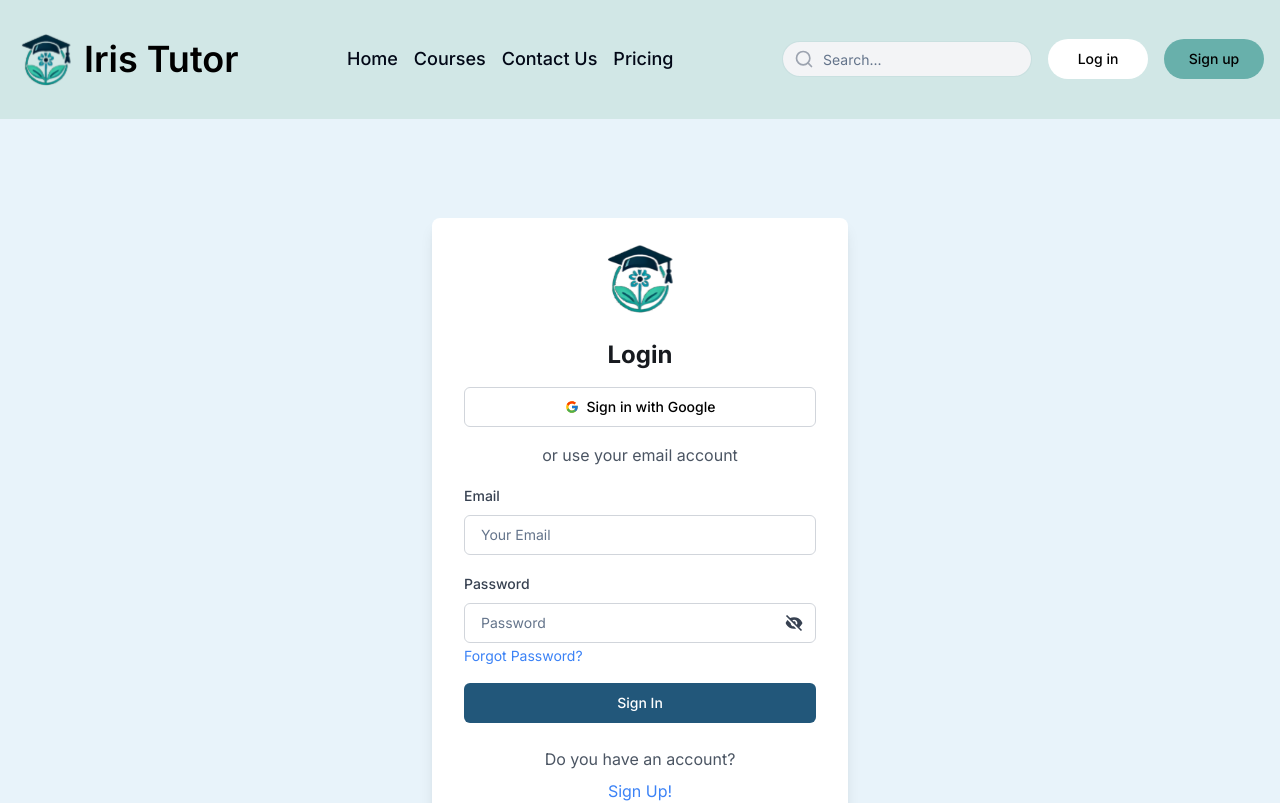
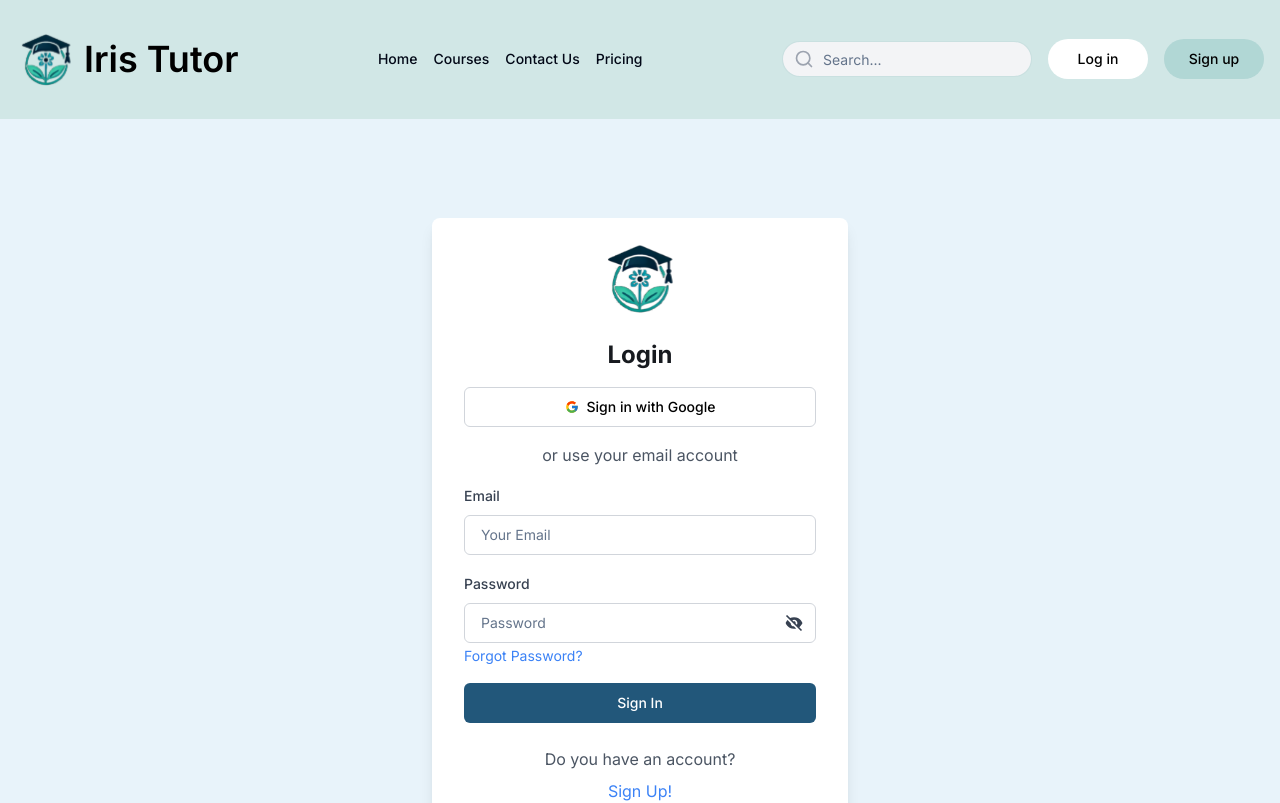
Before and after one commit to Vineeshau/Iris-tutor, a Next.js app: page /signin in a window 1280 px wide. Shown: the top 803 px of the page. Built offline with nearby package versions, Linux system fonts and the light colour scheme.

Commit message:
landing page

```diff
--- a/src/Components/dashboard/navbar.js
+++ b/src/Components/dashboard/navbar.js
@@ -1,9 +1,15 @@
-import React from 'react'
+import React from 'react';
 
-function navbar() {
+function Navbar() {
   return (
-     <div className="flex-1 p-10 ml-60">
-      <h1 className="text-3xl font-semibold mb-5">Welcome Back!</h1>
+    <div className="flex-1 p-10 ml-60">
+      {/* Welcome message */}
+      <div className="mb-5">
+        <h1 className="text-3xl font-semibold mb-5 text-green-400">Welcome to Teacher Dashboard!</h1>
+      </div>
+
+      {/* Existing content */}
+      {/* <h1 className="text-3xl font-semibold mb-5">Welcome Back!</h1> */}
       <div className="mb-5">
         <h2 className="text-xl font-semibold mb-3">My Overview</h2>
         <div className="bg-gray-100 p-4 rounded-lg mb-4">
@@ -56,7 +62,7 @@ function navbar() {
         </div>
       </div>
     </div>
-  )
+  );
 }
 
-export default navbar
+export default Navbar;
--- a/src/Components/landing_page/hero_one.js
+++ b/src/Components/landing_page/hero_one.js
@@ -49,9 +49,9 @@ const HeroOne = ({ className = "" }) => {
       {/* Second Column: Image */}
       <div className="relative flex items-center justify-center md:w-1/2">
         {/* Gray Rounded Shape */}
-        <div className="absolute rounded-full bg-[rgba(104,176,171,0.3)] w-48 h-48 right-20"></div>
+        <div className="absolute rounded-full bg-[rgba(104,176,171,0.3)] md:w-32 md:h-32 lg:w-24 lg:h-24 xl:w-48 xl:h-48 md:right-4 lg:right-20 xl:right-20 md:top-28"></div>
         {/* Blue Rounded Shape */}
-        <div className="absolute rounded-full bg-[rgba(34,87,122,0.30)] w-96 h-96 top-24 right-36"></div>
+        <div className="absolute rounded-full bg-[rgba(34,87,122,0.30)] md:w-56 md:h-56 lg:w-64 xl:w-96 lg:h-64 xl:h-96 md:top-32 lg:top-32 xl:top-24 md:right-16 lg:right-24 xl:right-36"></div>
         <Image
           src="/hero_one.svg"
           alt="Example"
--- a/src/Components/landing_page/navbar.js
+++ b/src/Components/landing_page/navbar.js
@@ -54,39 +54,21 @@ export default function Navbar() {
   };
 
   return (
-    <div
-      className="flex items-center justify-between px-4 py-4 md:py-8 bg-opacity-30 dark:bg-gray-800"
-      style={{ backgroundColor: "rgba(104, 176, 171, 0.30)" }}
-    >
+    <div className="flex items-center justify-between px-4 py-4 md:py-8 bg-opacity-30 dark:bg-gray-800" style={{ backgroundColor: "rgba(104, 176, 171, 0.30)" }}>
       <Link href="/" className="flex items-center">
-        <Image
-          src="/iris_logo.svg"
-          width={60}
-          height={60}
-          alt="Logo"
-        />
-        <span className="ml-2 text-2xl md:text-4xl font-semibold text-black dark:text-white">
-          Iris Tutor
-        </span>
+        <Image src="/iris_logo.svg" width={60} height={60} alt="Logo" />
+        <span className="ml-2 text-2xl md:text-4xl font-semibold text-black dark:text-white">Iris Tutor</span>
       </Link>
 
-      <div className="hidden md:flex items-center gap-4">
-        <Link href="/" className="text-lg font-medium" prefetch={false}>
-          Home
-        </Link>
-        <Link href="#" className="text-lg font-medium" prefetch={false}>
-          Courses
-        </Link>
-        <Link href="/contactus" className="text-lg font-medium" prefetch={false}>
-          Contact Us
-        </Link>
-        <Link href="/pricing" className="text-lg font-medium" prefetch={false}>
-          Pricing
-        </Link>
+      <div className="hidden lg:flex items-center gap-4">
+        <Link href="/" className=" sm:text-sm md:text-md lg:text-md font-medium" prefetch={false}>Home</Link>
+        <Link href="#" className=" sm:text-sm md:text-md lg:text-md font-medium"  prefetch={false}>Courses</Link>
+        <Link href="/contactus" className=" sm:text-sm md:text-md lg:text-md font-medium" prefetch={false}>Contact Us</Link>
+        <Link href="/pricing" className="  sm:text-sm md:text-md lg:text-md font-medium" prefetch={false}>Pricing</Link>
       </div>
 
       <div className="hidden md:flex items-center gap-4">
-        <form className="relative hidden lg:block">
+        <form className="relative hidden md:block">
           <div className="absolute inset-y-0 left-0 flex items-center pl-3">
             <SearchIcon className="h-5 w-5 text-gray-400" />
           </div>
@@ -94,132 +76,45 @@ export default function Navbar() {
             type="search"
             placeholder="Search..."
             className="h-9 w-[250px] border-gray-300 bg-gray-100 pl-10 text-sm focus:border-gray-500 focus:bg-white focus:outline-none dark:border-gray-700 dark:bg-gray-800 dark:text-gray-200 dark:focus:border-gray-600 rounded-lg"
-            style={{
-              borderRadius: "20px",
-              borderColor: "rgba(104, 176, 171, 0.30)",
-            }}
+            style={{ borderRadius: "20px", borderColor: "rgba(104, 176, 171, 0.30)" }}
           />
         </form>
 
-        <Button variant="ghost" size="icon" className="rounded-full lg:hidden">
+        <Button variant="ghost" size="icon" className="rounded-full md:hidden">
           <SearchIcon className="h-5 w-5" />
           <span className="sr-only">Search</span>
         </Button>
 
-        <Button
-          asChild
-          className="hidden md:inline-flex"
-          style={{
-            backgroundColor: "white",
-            color: "black",
-            width: "100px",
-            height: "40px",
-            borderRadius: "20px",
-          }}
-        >
+        <Button asChild className="hidden lg:inline-flex" style={{ backgroundColor: "white", color: "black", width: "100px", height: "40px", borderRadius: "20px" }}>
           <Link href="/signin">Log in</Link>
         </Button>
-        <Button
-          asChild
-          className="hidden md:inline-flex"
-          style={{
-            backgroundColor: "rgba(104, 176, 171)",
-            color: "black",
-            width: "100px",
-            height: "40px",
-            borderRadius: "20px",
-          }}
-        >
+        <Button asChild className="hidden lg:inline-flex" style={{ backgroundColor: "rgba(104, 176, 171, 0.30)", color: "black", width: "100px", height: "40px", borderRadius: "20px" }}>
           <Link href="/signup">Sign up</Link>
         </Button>
       </div>
 
       <Sheet open={isSheetOpen} onOpenChange={setIsSheetOpen}>
         <SheetTrigger asChild>
-          <Button
-            variant="outline"
-            size="icon"
-            className="md:hidden"
-            onClick={() => setIsSheetOpen(!isSheetOpen)}
-          >
+          <Button variant="outline" size="icon" className="lg:hidden" onClick={() => setIsSheetOpen(!isSheetOpen)}>
             <MenuIcon className="h-6 w-6" />
             <span className="sr-only">Toggle navigation menu</span>
           </Button>
         </SheetTrigger>
         <SheetContent side="left">
           <div className="flex flex-col items-center p-4">
-            <Link
-              href="/"
-              className="flex items-center mb-4"
-              onClick={handleLinkClick}
-            >
-              <Image
-                src="/iris_logo.svg"
-                width={60}
-                height={60}
-                alt="Logo"
-              />
-              <span className="ml-2 text-2xl md:text-4xl font-semibold text-black dark:text-white">
-                Iris Tutor
-              </span>
+            <Link href="/" className="flex items-center mb-4" onClick={handleLinkClick}>
+              <Image src="/iris_logo.svg" width={60} height={60} alt="Logo" />
+              <span className="ml-2 text-2xl md:text-4xl font-semibold text-black dark:text-white">Iris Tutor</span>
             </Link>
-            <Link
-              href="/"
-              className="text-lg font-medium mb-4"
-              prefetch={false}
-              onClick={handleLinkClick}
-            >
-              Home
-            </Link>
-            <Link
-              href="#"
-              className="text-lg font-medium mb-4"
-              prefetch={false}
-              onClick={handleLinkClick}
-            >
-              Courses
-            </Link>
-            <Link
-              href="/contactus"
-              className="text-lg font-medium mb-4"
-              prefetch={false}
-              onClick={handleLinkClick}
-            >
-              Contact Us
-            </Link>
-            <Link
-              href="/pricing"
-              className="text-lg font-medium mb-4"
-              prefetch={false}
-              onClick={handleLinkClick}
-            >
-              Pricing
-            </Link>
+            <Link href="/" className="text-lg font-medium mb-4" prefetch={false} onClick={handleLinkClick}>Home</Link>
+            <Link href="#" className="text-lg font-medium mb-4" prefetch={false} onClick={handleLinkClick}>Courses</Link>
+            <Link href="/contactus" className="text-lg font-medium mb-4" prefetch={false} onClick={handleLinkClick}>Contact Us</Link>
+            <Link href="/pricing" className="text-lg font-medium mb-4" prefetch={false} onClick={handleLinkClick}>Pricing</Link>
             <div className="flex flex-col items-center gap-4 mt-4">
-              <Button
-                asChild
-                style={{
-                  backgroundColor: "white",
-                  color: "black",
-                  width: "100px",
-                  height: "40px",
-                  borderRadius: "20px",
-                }}
-                onClick={handleLinkClick}
-              >
+              <Button asChild style={{ backgroundColor: "white", color: "black", width: "100px", height: "40px", borderRadius: "20px" }} onClick={handleLinkClick}>
                 <Link href="/signin">Sign in</Link>
               </Button>
-              <Button
-                asChild
-                style={{
-                  backgroundColor: "rgba(104, 176, 171, 0.43)",
-                  color: "black",
-                  width: "100px",
-                  height: "40px",
-                  borderRadius: "20px",
-                }}
-                onClick={handleLinkClick}
-              >
+              <Button asChild style={{ backgroundColor: "rgba(104, 176, 171, 0.43)", color: "black", width: "100px", height: "40px", borderRadius: "20px" }} onClick={handleLinkClick}>
                 <Link href="/signup">Sign up</Link>
               </Button>
             </div>
--- a/src/app/signin/page.js
+++ b/src/app/signin/page.js
@@ -36,12 +36,23 @@ function Page() {
   });
 
   const [showPassword, setShowPassword] = useState(false);
+  const [isAuthenticated, setIsAuthenticated] = useState(false);
 
   const togglePasswordVisibility = () => {
     setShowPassword(!showPassword);
   };
 
   const onSubmit = (data) => {
+    // Dummy authentication logic
+    if (data.email === "admin@chordify.com" && data.password === "admin@123") {
+      setIsAuthenticated(true);
+      setTimeout(() => {
+        window.location.href = "/dashboard"; // Redirect to dashboard
+      }, 1000); // Optional: delay for demonstration
+    } else {
+      // Handle authentication failure (e.g., show an error message)
+      alert("Invalid credentials");
+    }
     form.reset({
       email: "",
       password: "",
@@ -130,11 +141,18 @@ function Page() {
                 >
                   Forgot Password?
                 </Link>
+
                 <Button
                   type="submit"
                   className="w-full bg-[#22577A] text-white py-2 rounded-md hover:bg-[#22577A]"
                 >
-                  Sign In
+                  {isAuthenticated ? (
+                    <Link href="/dashboard" className="text-white">
+                      Redirecting to Dashboard...
+                    </Link>
+                  ) : (
+                    "Sign In"
+                  )}
                 </Button>
               </form>
             </Form>
```
